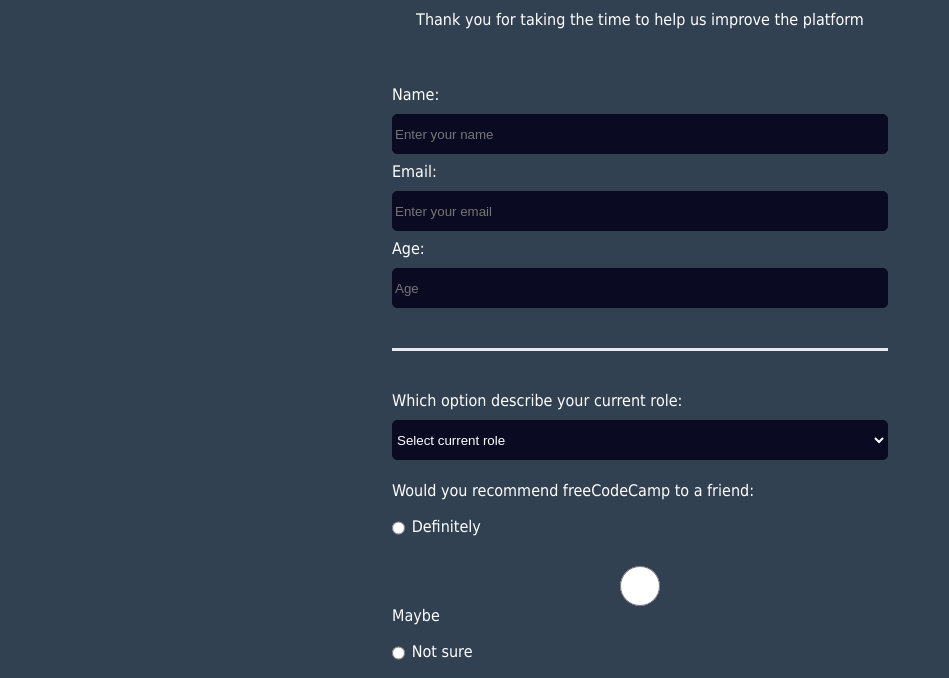
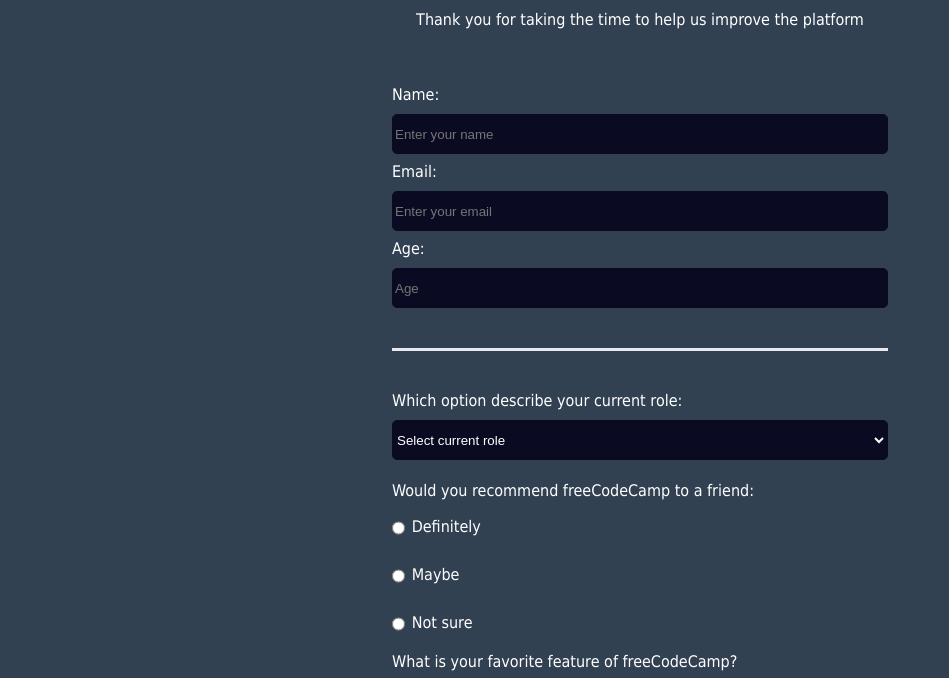
Before and after one commit to jane0830/fcc-projects, a plain HTML site: page responsive-web-design-fcc/survey-form/index.html in a window 1280 px wide. Shown: the part 111-789 px from the top of the page, without its empty margins (0-949 px from the left). Drawn offline with Linux system fonts and the light colour scheme.

Commit message:
Update index.html

```diff
--- a/responsive-web-design-fcc/survey-form/index.html
+++ b/responsive-web-design-fcc/survey-form/index.html
@@ -27,7 +27,7 @@
         </label>
         <label>Would you recommend freeCodeCamp to a friend: </label>
         <label><input value="definitely" class="inline" name="feedback" type="radio"/>Definitely</label>
-        <label><input value="" maybeclass="inline" name="feedback" type="radio"/>Maybe</label>
+        <label><input value="maybe" class="inline" name="feedback" type="radio"/>Maybe</label>
         <label><input value="not-sure" class="inline" name="feedback" type="radio"/>Not sure</label>
         <label>What is your favorite feature of freeCodeCamp?
           <select name="feature" class="dropdown">
```
